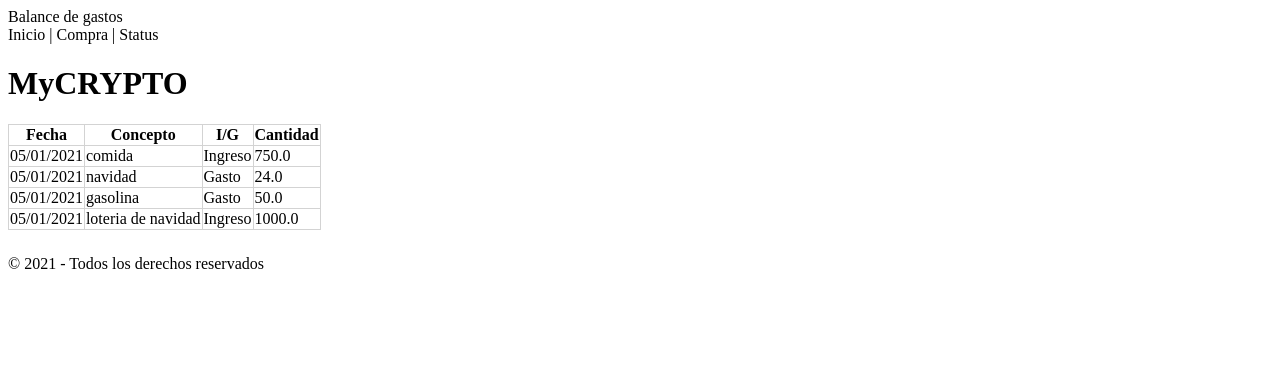
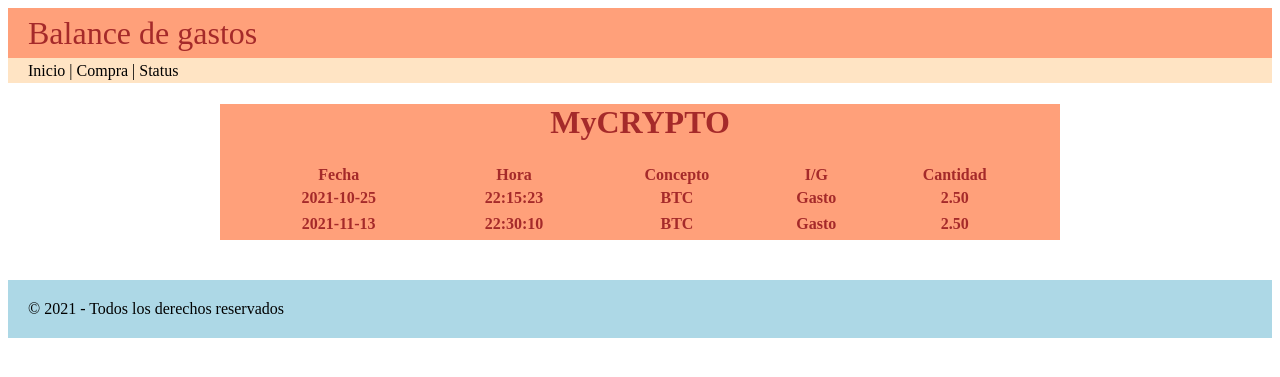
Before and after one commit to SheylaPDV/BZ9_flask, a Flask app: page / in a window 1280 px wide. Shown: the top 377 px of the page. Run offline with Flask 2, Linux system fonts and the light colour scheme.

Commit message:
realizo cambios css y html

```diff
--- a/balance/data/movimientos.csv
+++ b/balance/data/movimientos.csv
@@ -1,5 +1,3 @@
-fecha,concepto,ingreso_gasto,cantidad
-05/01/2021,comida,I,750.0
-05/01/2021,navidad,G,24.0
-05/01/2021,gasolina,G,50.0
-05/01/2021,loteria de navidad,I,1000.0
+fecha,hora,concepto,ingreso_gasto,cantidad
+2021-10-25,22:15:23,BTC,G,2.50
+2021-11-13,22:30:10,BTC,G,2.50
--- a/balance/modelo.py
+++ b/balance/modelo.py
@@ -1,13 +1,23 @@
+from datetime import date
+from datetime import datetime
 from . import FICHERO
 import csv
 
 
 class Movimiento():
-    def __init__(self, fecha, concepto, ingreso_gasto, cantidad):
-        self.fecha = fecha
-        self.concepto = concepto
-        self.ingreso_gasto = ingreso_gasto
-        self.cantidad = cantidad
+    def __init__(self, linea):
+        self.errores = []
+        ahora = datetime.now()
+        try:
+            self.fecha = date.fromisoformat(linea["fecha"])
+            if self.fecha.strftime("%Y%m%d") > ahora.strftime("%Y%m%d"):
+                self.errores.append("La fecha no puede ser futura")
+        except ValueError:
+            self.errores.apend("Formato de fecha erroneo")
+        self.hora = linea["hora"]
+        self.concepto = linea["concepto"]
+        self.ingreso_gasto = linea["ingreso_gasto"]
+        self.cantidad = linea["cantidad"]
         pass
 
 class ListadoMovimientos():
--- a/balance/static/css/styles.css
+++ b/balance/static/css/styles.css
@@ -1,10 +1,11 @@
 
-header {
+.encabezado {
     background-color: lightsalmon;
     color: brown;
     height: 50px;
     line-height: 50px;
     padding-left: 20px;
+    font-size: xx-large;
 
 }
 nav {
@@ -31,12 +32,14 @@
 main {
     max-width: 800px;
     margin: auto;
+    font-weight: bold;
     /* margin: (un numero) se aplica en todos los margenes*/
     /* margin: (2 numeros) el primero se aplica sup-inf y el segundo se aplica en izq-dcha */
     /* maring: (4 numeros) seria sup, dcha, inf, izq*/
     background-color: lightsalmon;
     color: brown;
     text-align: center;
+    padding: 0 20px;
 }
 
 .titulo-tabla {
--- a/balance/templates/inicio.html
+++ b/balance/templates/inicio.html
@@ -5,28 +5,11 @@
     <meta http-equiv="X-UA-Compatible" content="IE=edge">
     <meta name="viewport" content="width=device-width, initial-scale=1.0">
     <title>Coinapi</title>
-    <style>
-        .lista_movimientos {
-            border-collapse: collapse;
-            border: solid 1.5px lightgray;
-
-        }
-
-        .lista_movimientos th {
-            border: solid 1.5px lightgray
-        }
-
-        .lista_movimientos td {
-            border: solid 1.5px lightgray ;
-        }
-
-        .pie-de-pagina {
-            margin-top: 25px;
-        }
-    </style>
+    <link rel="stylesheet" href="static/css/flat-remix.css">
+    <link rel="stylesheet" href="static/css/styles.css">
 </head>
 <body>
-    <header>
+    <header class="encabezado">
         Balance de gastos
 
     </header>
@@ -36,17 +19,19 @@
 
     <main>
         <h1> MyCRYPTO </h1>
-        <table class="lista_movimientos">
+        <table class="paper">
             <tr>
-                <th>Fecha</th>
-                <th>Concepto</th>
-                <th>I/G</th>
-                <th>Cantidad</th>
+                <th class="titulo-tabla">Fecha</th>
+                <th class="titulo-tabla">Hora</th>
+                <th class="titulo-tabla">Concepto</th>
+                <th class="titulo-tabla">I/G</th>
+                <th class="titulo-tabla">Cantidad</th>
              </tr>
 
             {% for mov in movs %}
             <tr>
                 <td>{{ mov.fecha }}</td>
+                <td>{{ mov.hora }}</td>
                 <td>{{ mov.concepto }}</td>
                 <td>
                     {% if mov.ingreso_gasto == 'I' %}
@@ -57,10 +42,13 @@
                 </td>
                 <td>{{ mov.cantidad }}</td>
             </tr>
+            <tr>
+                <td colspan="5"> {{ mov.errores }} </td>
+            </tr>
         {% endfor %}
     </table>
 </main>
-   <footer class="pie-de-pagina">&copy; 2021 - Todos los derechos reservados</footer>
+   <footer> &copy; 2021 - Todos los derechos reservados</footer>
     <p></p>
 </body>
 </html>
```
